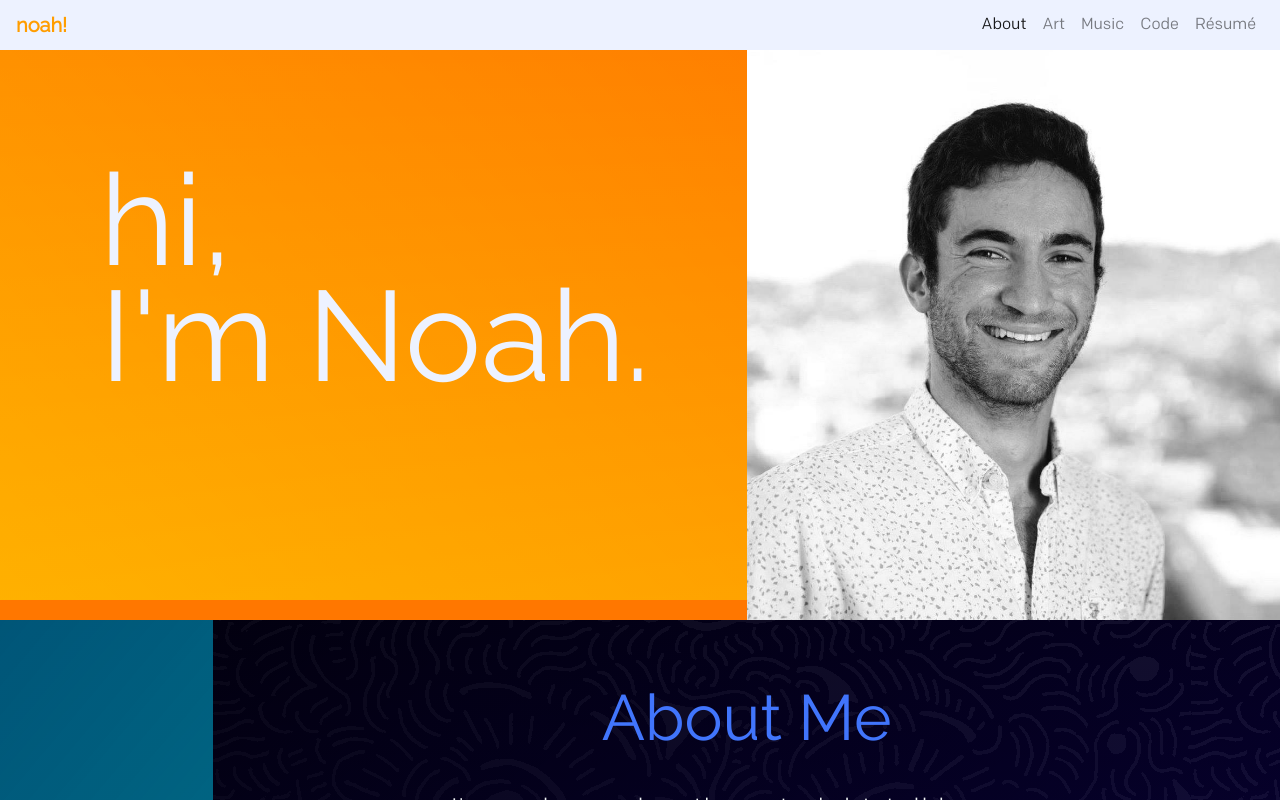
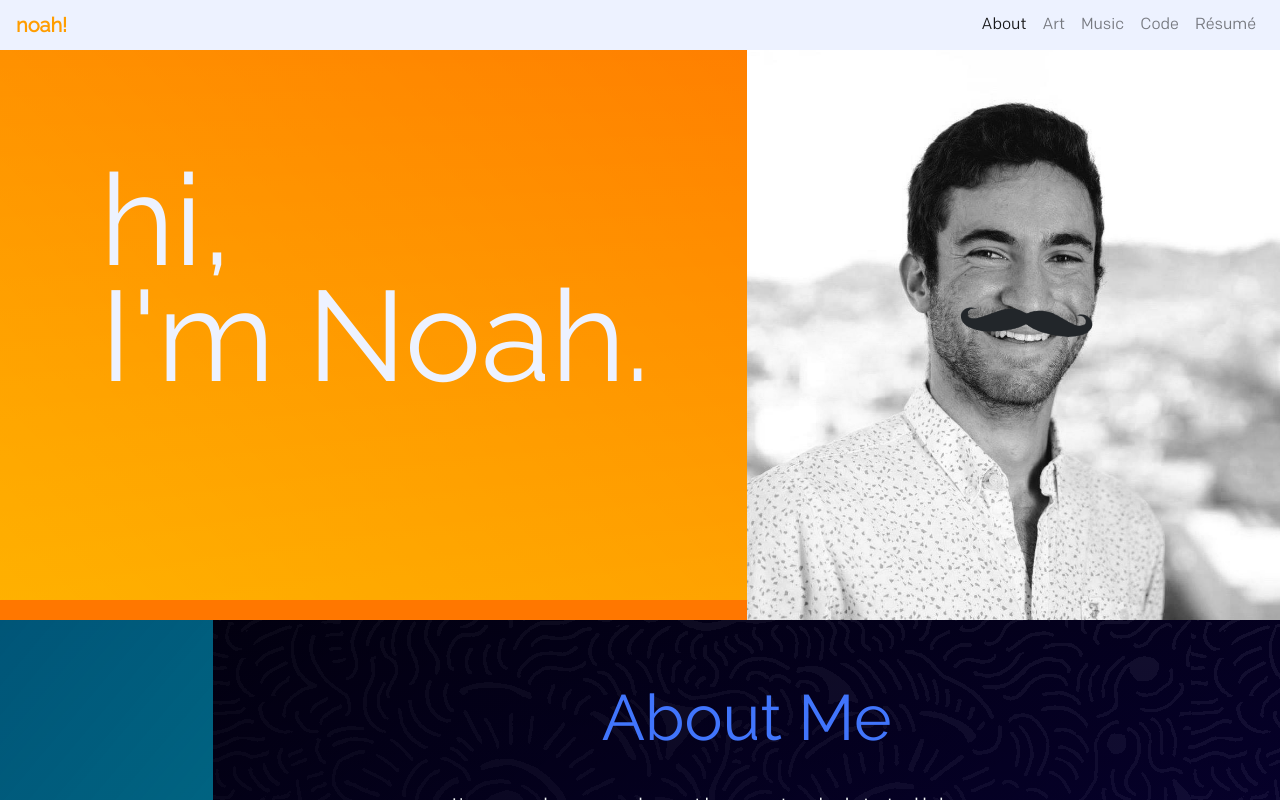
Before and after one commit to noahzweben/noahzweben.github.io, a plain HTML site: page index.html in a window 1280 px wide. Shown: the top 800 px of the page. Drawn offline with nearby package versions, Linux system fonts and the light colour scheme.

Commit message:
mustache

```diff
--- a/assets/effects.js
+++ b/assets/effects.js
@@ -20,20 +20,19 @@ $(document).ready(function(){
 	    var height = $(window).scrollTop();
 
 	    // console.log(height);
-	    if (height <= 420){
-	    	console.log('here');
+	if (height >20){
+		$(".mustache").fadeIn(250);
+	}
+    if (height <= 420){
 	    	$("#nzdawg").css("color", "#ff9d00");
 	    }
 	   if (height > 420 && height <=965){
-		   	console.log('here2');
 	   	 	$("#nzdawg").css("color", "#4175fc");
 	   }
 	if (height > 965 && height <1500){
-		console.log("here3");
 		$("#nzdawg").css("color", "#3ca365");
 	}
 	if (height > 1500){
-		console.log("here3");
 		$("#nzdawg").css("color", "#ad0938");
 	}
 
--- a/assets/styles.css
+++ b/assets/styles.css
@@ -174,8 +174,18 @@ body{
 
 
 
-
-
+.mustache{
+	display: none;
+	position: absolute;
+	z-index: 1;
+	top: 48%;
+	width: 25%;
+	height:8%;
+	left: 40%;
+	-ms-transform: rotate(4deg); /* IE 9 */
+    -webkit-transform: rotate(4deg); /* Chrome, Safari, Opera */
+    transform: rotate(4deg);
+}
 
 
 
--- a/index.html
+++ b/index.html
@@ -50,6 +50,7 @@
 	</div>
 
 	<div class="col-8 col-md-5 noPad">
+		<img src="assets/mustache.png" class="mustache img-fluid">
 		<img src="assets/face.jpg" class="myFace img-fluid">
 	</div>
 
```
Also changed, not shown: assets/mustache.png (added).
